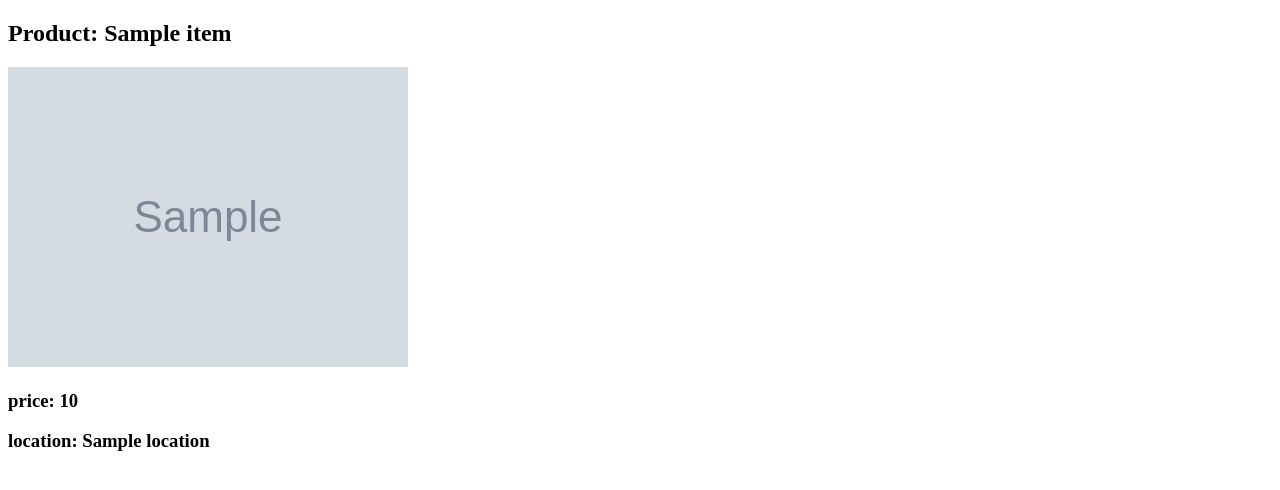
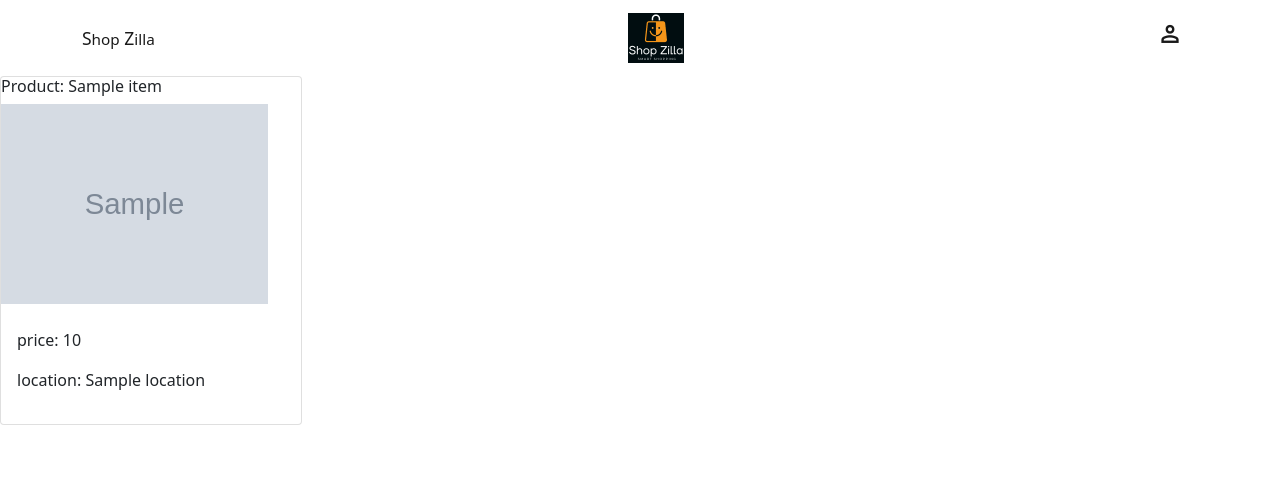
Before and after one commit to Miss-Faith/Shop-Zilla, a Django app: template app/templates/results.html in a window 1280 px wide. Shown: the top 490 px of the page. Run offline with Django 4.2, Linux system fonts and the light colour scheme; the template is opened without the code that fills it: most values are stand-ins (such as "Sample title", 1, 10 or a date in 2020); grey boxes marked "Sample" are stand-in pictures; some libraries are stand-ins or nearby versions.

Commit message:
update search, result templates

```diff
--- a/app/templates/results.html
+++ b/app/templates/results.html
@@ -1,18 +1,21 @@
-<!DOCTYPE html>
-<html lang="en">
-<head>
-    <meta charset="UTF-8">
-    <meta http-equiv="X-UA-Compatible" content="IE=edge">
-    <meta name="viewport" content="width=device-width, initial-scale=1.0">
-    <title>res</title>
-</head>
-<body>
-{% for item in names %}
-    <h2> Product: {{ item.name }}</h2>
-    <img src="{{ item.image }}" alt="{{ item.name }}">
-    <h3> price: {{ item.price }}</h3>
-    <h3> location: {{ item.location }}</h3>
+{% extends 'base.html' %}
 
-{% endfor %}
-</body>
-</html>
+{% block content %}
+    <div class="row">
+        {% for item in names %}
+        <div class="col-lg-3">
+            <div class="card">
+                <div class="card-title">
+                    <h6> Product: {{ item.name }}</h6>
+                    <img src="{{item.image}}" alt="{{ item.name}}" style="max-height: 200px;">
+                </div>
+                <div class="card-body">
+                    <p> price: {{ item.price }}</p>
+                    <p> location: {{ item.location }}</p>
+                </div>
+            </div>
+        </div>
+        {% endfor %}
+    </div>
+
+    {% endblock %}
--- a/app/templates/search.html
+++ b/app/templates/search.html
@@ -17,7 +17,7 @@
   <h6 class="text-center"> Search results for </h6>
   <div class="col-lg-3 col-md-3 col-sm-6" style="margin-bottom: 1rem;">
     <div class="card">
-      <div class="row card-title text-center">
+      <div class="card-title text-center">
         <h6>Shop Zilla Ranking</h6>
       </div>
       <div class="card-body">
```
